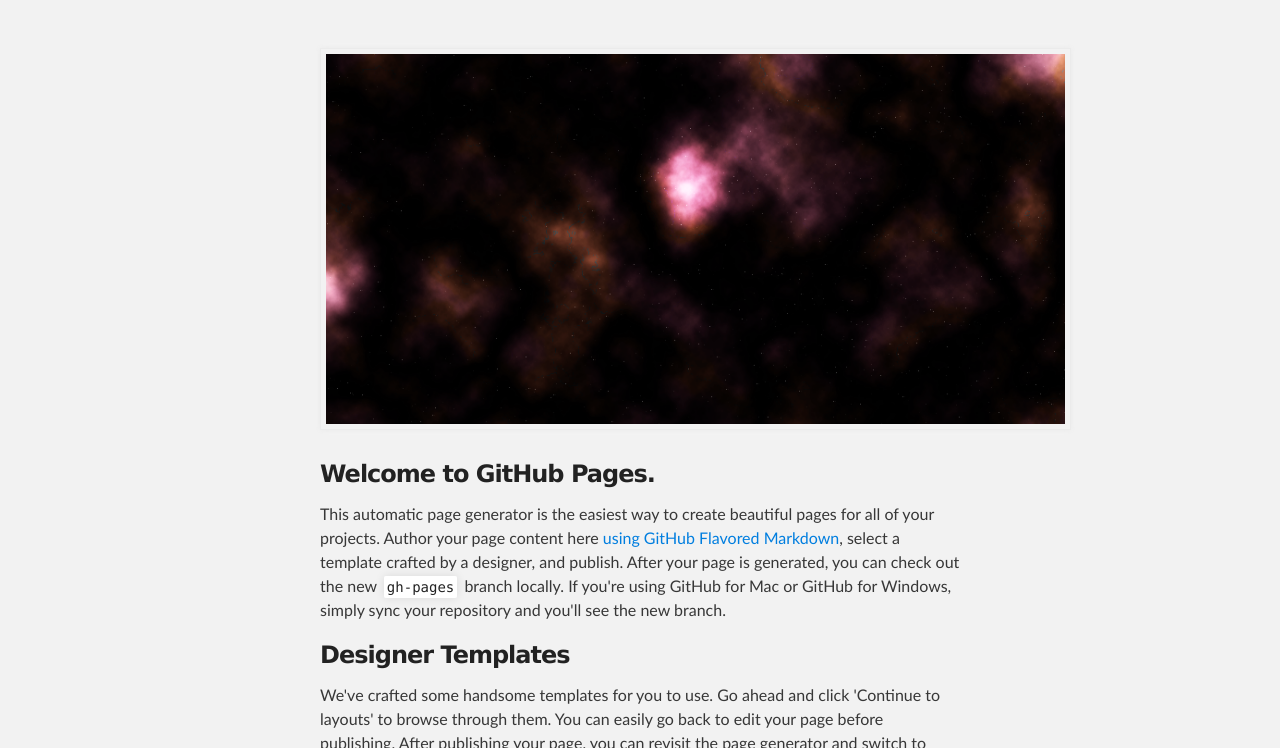
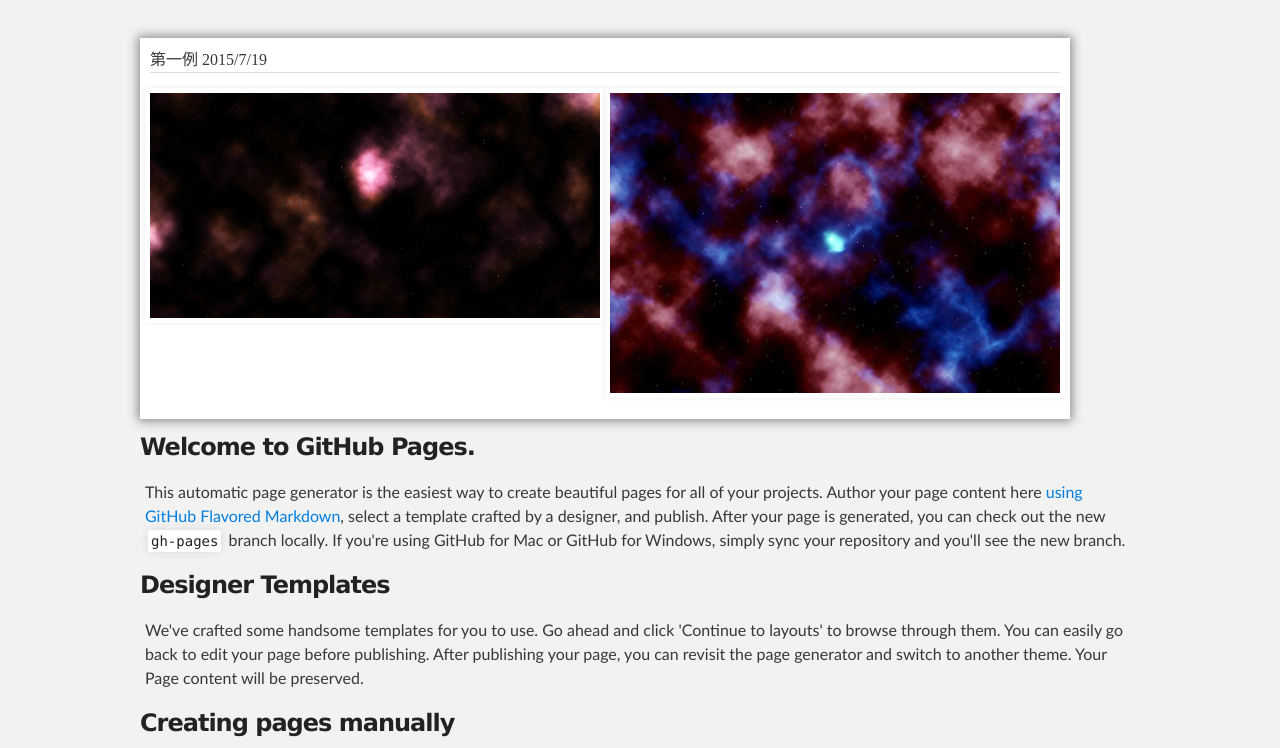
Before and after one commit to melochin/melochin.github.com, a plain HTML site: page index.html in a window 1280 px wide. Shown: the part 212-960 px from the top of the page. Drawn offline with Linux system fonts and the light colour scheme.

Commit message:
update css
update css and add instance pic

```diff
--- a/index.html
+++ b/index.html
@@ -27,7 +27,15 @@
     <!-- MAIN CONTENT -->
     <div id="main_content_wrap" class="outer">
       <section id="main_content" class="inner">
-			<img src="images/instance1.png"></img>
+				<div class="content_line">
+					<p style="font-family:Microsoft Yahei">第一例 2015/7/19</p>
+					<div style="float:left">
+								<img class="myImg" src="images/instance1-1.png" style="width:450px"></img>
+					</div>
+					<div style="float:left">
+							<img class="myImg" src="images/instance1-2.png" style="width:450px"></img>
+					</div>
+				</div>
         <h3>
 <a id="welcome-to-github-pages" class="anchor" href="#welcome-to-github-pages" aria-hidden="true"><span class="octicon octicon-link"></span></a>Welcome to GitHub Pages.</h3>
 
--- a/stylesheets/stylesheet.css
+++ b/stylesheets/stylesheet.css
@@ -266,7 +266,7 @@ Full-Width Styles
 
 .inner {
   position: relative;
-  max-width: 640px;
+  max-width: 1000px;
   padding: 20px 10px;
   margin: 0 auto;
 }
@@ -368,6 +368,28 @@ Full-Width Styles
   background: #212121;
 }
 
+.content_line {
+	background:white;
+	padding: 5px;
+	border: 1px grey;
+	display:inline-block;
+	box-shadow: 0px 0px 10px 2px #888888;
+}
+.content_line p:after{
+	content:'';
+	display:block;
+	background:rgb(221,221,221);
+	height:1px;
+}
+
+.myImg{
+	border:none;
+}
+
+p{
+	padding:5px;
+	margin:0px;
+}
 
 
 /*******************************************************************************
```
Also changed, not shown: images/instance1-1.png (renamed from images/instance1.png), images/instance1-2.png (added).
